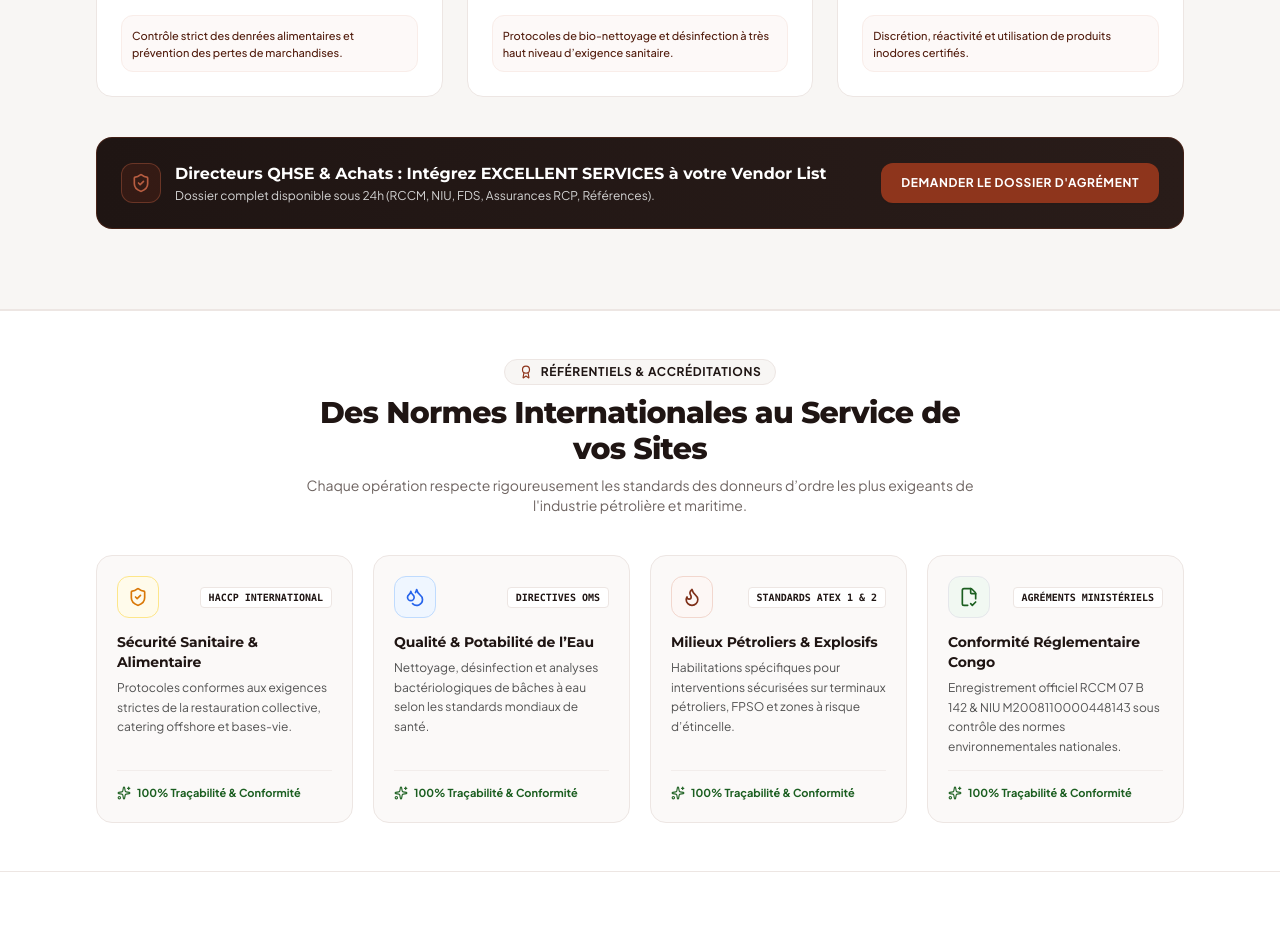
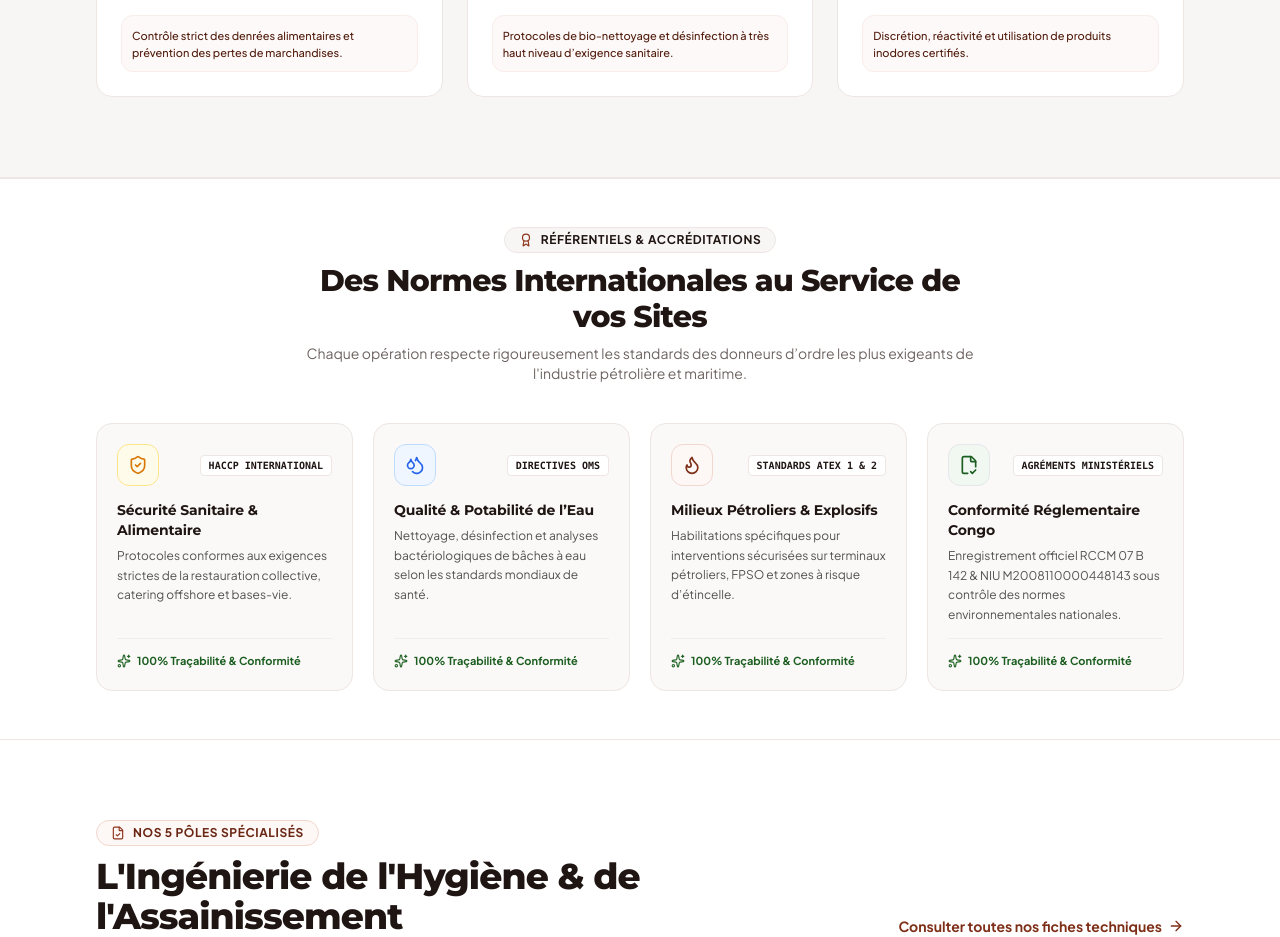
Before and after one commit to Steven23-Ngouala/excellent-services-web, a React (Vite) app: page / in a window 1280 px wide. Shown: the part 1960-2897 px from the top of the page. Built offline with nearby package versions, Linux system fonts and the light colour scheme.

Commit message:
fix: remove redundant vendor list banner from ClientTrustBar section

```diff
--- a/src/components/home/ClientTrustBar.tsx
+++ b/src/components/home/ClientTrustBar.tsx
@@ -85,30 +85,6 @@ export const ClientTrustBar: React.FC = () => {
             </div>
           ))}
         </div>
-
-        {/* Vendor List Banner */}
-        <div className="mt-10 p-6 rounded-2xl bg-gradient-to-r from-dark to-dark-card text-white flex flex-col md:flex-row items-center justify-between gap-5 border border-primary-500/30">
-          <div className="flex items-center gap-3.5 text-center md:text-left">
-            <div className="w-10 h-10 rounded-xl bg-primary-500/20 border border-primary-400/40 flex items-center justify-center flex-shrink-0">
-              <ShieldCheck className="w-5 h-5 text-primary-400" />
-            </div>
-            <div>
-              <div className="font-heading font-bold text-sm sm:text-base text-white">
-                Directeurs QHSE & Achats : Intégrez EXCELLENT SERVICES à votre Vendor List
-              </div>
-              <div className="text-xs text-neutral-300 mt-0.5">
-                Dossier complet disponible sous 24h (RCCM, NIU, FDS, Assurances RCP, Références).
-              </div>
-            </div>
-          </div>
-          <a
-            href="#contact"
-            className="flex-shrink-0 inline-flex items-center gap-2 px-5 py-3 rounded-xl bg-primary-500 hover:bg-primary-600 text-white font-bold text-xs uppercase tracking-wider transition-all shadow-sm active:scale-95 text-center"
-          >
-            <span>Demander le Dossier d'Agrément</span>
-          </a>
-        </div>
-
       </div>
     </section>
   );
```
